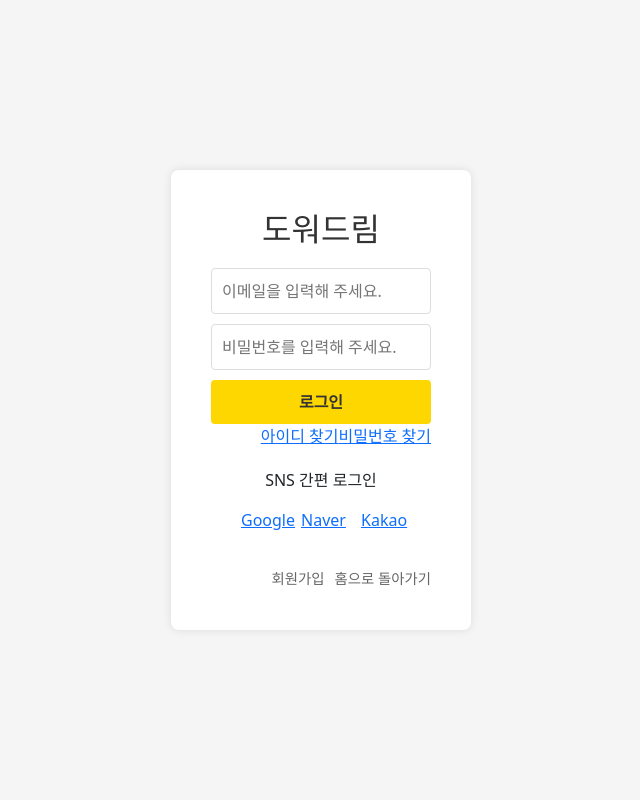
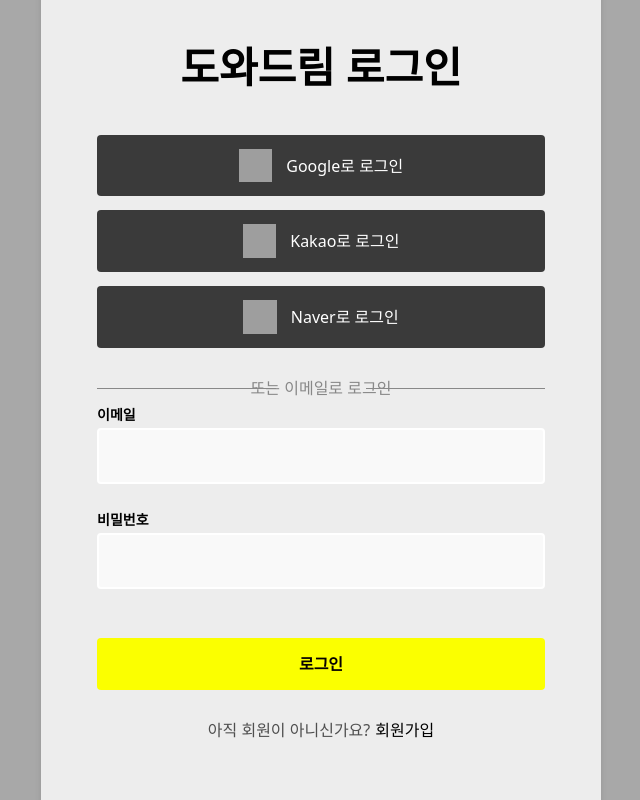
Before and after one commit to KOSTA-275/ReactServer, a React (Create React App) app: page /loginPage in a window 1280 px wide. Shown: the whole page, without its empty margins (319-959 px from the left). Built offline with nearby package versions, Linux system fonts and the light colour scheme; grey boxes are pictures that could not be loaded.

Commit message:
Feat : RoleRoute 설정
권한에 따라 네비게이터 페이지 이동

```diff
--- a/src/App.js
+++ b/src/App.js
@@ -1,20 +1,25 @@
 import React from 'react';
 import { BrowserRouter, Routes, Route } from 'react-router-dom';
 import IndexPage from './component/IndexPage';
-import Notification from './component/NotificationPage_emp';
+import NotificationPage from './component/NotificationPage';
 import Login from './component/userPage/Login';
-
+import LoginForm from './component/login/LoginForm';
+import RoleRoute from './component/login/RoleRoute';
 import { AuthProvider } from './component/login/AuthContext';
 import 'bootstrap/dist/css/bootstrap.min.css';
+import NotificationPage_emp from './component/NotificationPage_emp';
 
 const App = () => {
   return (
     <BrowserRouter>
       <AuthProvider>
         <Routes>
-          <Route path="/notifications" element={<Notification />} />
-          <Route path="/" element={<IndexPage />} /> {/* Route 정의 */}
-          <Route path="/loginPage" element={<Login />} /> {/* Route 정의 */}
+          <Route path="/Notification" element={<RoleRoute redirectTo="/Notification_emp"><NotificationPage /></RoleRoute>} />
+
+          <Route path="/Notification_emp" element={<NotificationPage_emp />} />
+
+          <Route path="/" element={<NotificationPage_emp />} /> {/* Route 정의 */}
+          <Route path="/loginPage" element={<LoginForm />} /> {/* Route 정의 */}
         </Routes>
       </AuthProvider>
     </BrowserRouter>
--- a/src/component/layout/Footer.js
+++ b/src/component/layout/Footer.js
@@ -1,8 +1,13 @@
 import React from 'react';
 import styles from './Footer.module.scss';
 import dowadreamIcon from '../icon/dowadreamlogo.png'; // 이미지를 import
+import { useNavigate } from 'react-router-dom'; // useNavigate 훅 import
 
 const Footer = () => {
+  const navigate = useNavigate(); // useNavigate 훅 사용
+  const handleNotifiClick = () => {
+    navigate('/Notification');
+  };
   return (
     <footer className={styles.footer}>
       <div className={styles.contents}>
@@ -31,7 +36,7 @@
             </a>
           </div>
           <div className={styles.companyName}>자바네명 고객센터</div>
-          <div className={styles.companyName}>공지사항</div>
+          <span onClick={handleNotifiClick} style={{ cursor: 'pointer' }}>공지사항</span>
           <br></br>
           <div className={styles.links}>
             <a href="#">채용 상담하기 &gt;</a>
--- a/src/component/login/AuthContext.js
+++ b/src/component/login/AuthContext.js
@@ -9,6 +9,7 @@
 
 export const AuthProvider = ({ children }) => {
     const [loggedIn, setLoggedIn] = useState(false);
+    const [myRole, setRole] = useState("");
 
     // 컴포넌트가 마운트될 때 localStorage에서 로그인 상태 저장
     useEffect(() => {
@@ -21,11 +22,15 @@
         setLoggedIn(status);
         sessionStorage.setItem('loggedIn', status);  // 로그인 상태를 localStorage에 저장
     };
+    const toggleRole = (status) => {
+        setRole(status);
+        sessionStorage.setItem('myRole', status);
+    };
 
     console.log(loggedIn + "------------loggedIn----------");
 
     return (
-        <AuthContext.Provider value={{ loggedIn, toggleLogin }}>
+        <AuthContext.Provider value={{ loggedIn, toggleLogin ,myRole, toggleRole }}>
             {children}
         </AuthContext.Provider>
     );
--- a/src/component/login/LoginForm.js
+++ b/src/component/login/LoginForm.js
@@ -11,6 +11,7 @@
 
   const navigate = useNavigate();
   const { toggleLogin } = useAuth();
+  const { toggleRole } = useAuth();
 
   const handleSocialLogin = (provider) => {
     window.location.href = `http://localhost:8089/login/${provider}`;
@@ -25,12 +26,49 @@
       userEmailInputRef.current.focus();
       return false;
     }
+    // try {
+    //   // 첫 번째 요청
+    //   const res = await axios.post('http://ec2-3-35-253-143.ap-northeast-2.compute.amazonaws.com:8088/users/login', {
+    //     email: userEmail,
+    //     password: userPw
+    //   }, {
+    //     headers: {
+    //       'Content-Type': 'application/json'
+    //     }
+    //   });
 
+    //   console.log('첫 번째 요청 응답:', res);
+
+    //   if (res.status === 200 && res.data) {
+    //     // 두 번째 요청 실행
+    //     const secondRes = await axios.post('http://ec2-3-35-253-143.ap-northeast-2.compute.amazonaws.com:8088/jwt/login_success', {
+    //       userEmail: res.data.email,
+    //       role: res.data.role
+    //     }, {
+    //       headers: {
+    //         'Content-Type': 'application/json'
+    //       }
+    //     });
+
+    //     console.log('두 번째 요청 응답:', secondRes);
+
+    //     // 세션에 토큰 저장
+    //     sessionStorage.setItem('jwtToken', secondRes.data);
+    //     setUserEmail('');
+    //     setUserPw('');
+    //     navigate('/');
+    //     toggleLogin(true);
+    //   } else {
+    //     throw new Error('첫 번째 요청에서 유효한 데이터를 가져오지 못했습니다.');
+    //   }
+    // } catch (err) {
+    //   console.log('에러 발생:', err);
+    // }
     try {
       // 첫 번째 요청
-      const res = await axios.post('http://ec2-3-35-253-143.ap-northeast-2.compute.amazonaws.com:8088/users/login', {
-        email: userEmail,
-        password: userPw
+      const res = await axios.post('http://ec2-3-35-253-143.ap-northeast-2.compute.amazonaws.com:8088/jwt/login_success', {
+          userEmail: "123",
+          role: "ADMIN"
       }, {
         headers: {
           'Content-Type': 'application/json'
@@ -38,14 +76,13 @@
       });
 
       console.log('첫 번째 요청 응답:', res);
+      sessionStorage.setItem('jwtToken', res.data);
 
       if (res.status === 200 && res.data) {
         // 두 번째 요청 실행
-        const secondRes = await axios.post('http://ec2-3-35-253-143.ap-northeast-2.compute.amazonaws.com:8088/jwt/login_success', {
-          userEmail: res.data.email,
-          role: res.data.role
-        }, {
+        const secondRes = await axios.post('http://ec2-3-35-253-143.ap-northeast-2.compute.amazonaws.com:8088/jwt/role_auth', null,{
           headers: {
+            'Authorization': `Bearer ${res.data}`,
             'Content-Type': 'application/json'
           }
         });
@@ -53,11 +90,11 @@
         console.log('두 번째 요청 응답:', secondRes);
 
         // 세션에 토큰 저장
-        sessionStorage.setItem('jwtToken', secondRes.data);
         setUserEmail('');
         setUserPw('');
         navigate('/');
         toggleLogin(true);
+        toggleRole(secondRes.data);
       } else {
         throw new Error('첫 번째 요청에서 유효한 데이터를 가져오지 못했습니다.');
       }
--- /dev/null
+++ b/src/component/login/RoleRoute.js
@@ -0,0 +1,21 @@
+import React from 'react';
+import { Navigate } from 'react-router-dom';
+import { useAuth } from './AuthContext';
+
+const RoleRoute = ({ children, redirectTo }) => {
+  const { myRole } = useAuth();
+
+  if (myRole === "ADMIN") {
+    if (redirectTo) {
+      return <Navigate to={redirectTo} />;
+    } else {
+      console.log("리디렉션 경로가 설정되지 않았습니다.");
+    }
+  } else {
+    console.log("어드민이 아닙니다.");
+  }
+
+  return children; // 로그인되어 있으면 children을 렌더링
+};
+
+export default RoleRoute;
```
